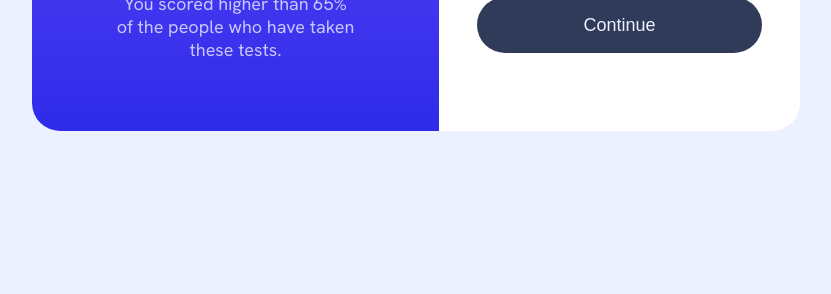
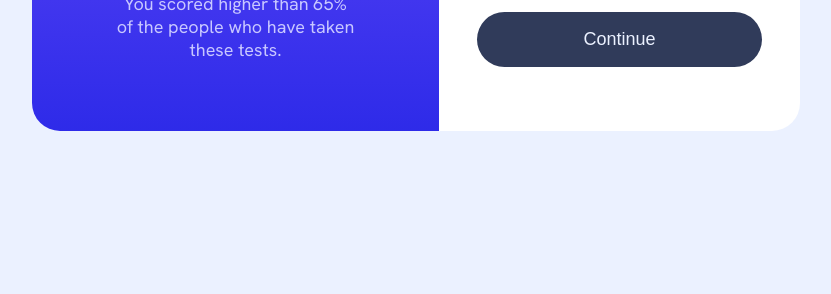
Before and after one commit to Arthur-Rodriguess/painel-de-resultados, a plain HTML site: page index.html in a window 1280 px wide. Shown: the part 506-800 px from the top of the page, without its empty margins (224-1055 px from the left). Drawn offline with Linux system fonts and the light colour scheme.

Commit message:
continue button fix

```diff
--- a/style.css
+++ b/style.css
@@ -192,4 +192,8 @@ body {
         margin: 0;
         padding: 5%;
     }
+
+    .content__main__button {
+        margin-top: 5%;
+    }
 }
```
